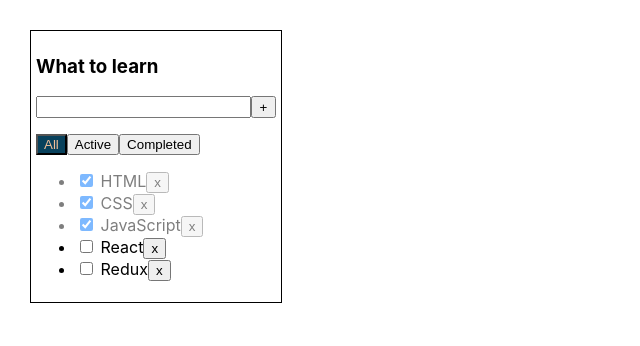
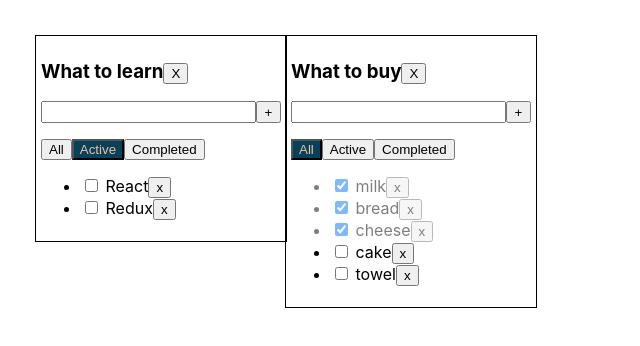
Before and after one commit to isxodus/todolist-ts, a React (Create React App) app: page / in a window 1280 px wide. Shown: the top 346 px of the page, without its empty margins (0-640 px from the left). Built offline with nearby package versions, Linux system fonts and the light colour scheme.

Commit message:
implemented logic with more todolists

```diff
--- a/src/App.css
+++ b/src/App.css
@@ -1,6 +1,7 @@
 .App {
     padding: 30px;
     display: grid;
+    grid-template-columns: 250px 250px 250px;
 }
 
 .App > div {
--- a/src/App.tsx
+++ b/src/App.tsx
@@ -4,55 +4,94 @@ import {TaskType, ToDoList} from "./components/ToDoList";
 import {v1} from "uuid";
 
 export type FilterValueType = 'all' | 'completed' | 'active'
+export type TodolistType = {
+    id: string
+    title: string
+    filter: FilterValueType
+}
 
 function App() {
 
-    let initList = [
+    let tdList1 = v1()
+    let tdList2 = v1()
+    let [todolists, setTodolists] = useState<Array<TodolistType>>([
+            {id: tdList1, title: "What to learn", filter: "active"},
+            {id: tdList2, title: "What to buy", filter: "all"},
+        ]
+    )
+
+    let [tasks, setTasks] = useState({
+        [tdList1]: [
             {id: v1(), title: "HTML", isDone: true},
             {id: v1(), title: "CSS", isDone: true},
             {id: v1(), title: "JavaScript", isDone: true},
             {id: v1(), title: "React", isDone: false},
             {id: v1(), title: "Redux", isDone: false}
+        ],
+        [tdList2]: [
+            {id: v1(), title: "milk", isDone: true},
+            {id: v1(), title: "bread", isDone: true},
+            {id: v1(), title: "cheese", isDone: true},
+            {id: v1(), title: "cake", isDone: false},
+            {id: v1(), title: "towel", isDone: false}
         ]
-    // let list2 = [
-    //     {id: 1, title: "Terminator", isDone: true},
-    //     {id: 2, title: "Star Wars", isDone: true},
-    //     {id: 3, title: "Lord of the Rings", isDone: true},
-    // ]
-    let [tasks, setTasks] = useState<Array<TaskType>>(initList)
-    let [filter, setFilter] = useState<FilterValueType>("all")
 
-    function removeTask(id: string) {
-        let resultTasks = tasks.filter((t) => (t.id !== id))
-        setTasks(resultTasks)
+    })
+
+    const changeFilter = (id: string, filter: FilterValueType) => {
+        let tempArr: Array<TodolistType> = todolists.map(todolist => {
+            if (todolist.id === id) todolist.filter = filter
+            return todolist
+        })
+        setTodolists([...tempArr])
     }
 
-    function addTask(title: string,) {
-        let newTask = {id: v1(), title: title, isDone: false}
-        setTasks([...tasks, newTask])
+    const removeTask = (id: string, taskId: string) => {
+        let tempTasks = {...tasks}
+        tempTasks[id] = tasks[id].filter((t) => (t.id !== taskId))
+        setTasks({...tempTasks})
     }
 
-    function changeFilter(value: FilterValueType) {
-        setFilter(value)
+    function addTask(id: string, title: string,) {
+        let tempTasks = {...tasks}
+        let newTask: TaskType = {id: v1(), title: title, isDone: false}
+        tempTasks[id] = [...tempTasks[id], newTask]
+        setTasks({...tempTasks})
     }
 
-    let tasksForToDoList = tasks
-    if (filter === 'completed') {
-        tasksForToDoList = tasks.filter((t) => t.isDone)
-    }
-    if (filter === 'active') {
-        tasksForToDoList = tasks.filter((t) => !t.isDone)
+    const removeTodolist = (id: string) => {
+        let tempTodolists = [...todolists]
+        tempTodolists = tempTodolists.filter((t) => (t.id !== id))
+
+        let tempTasks = {...tasks}
+        delete tempTasks[id]
+
+        setTodolists(tempTodolists)
+        setTasks(tempTasks)
     }
 
-    console.log(initList)
+
+    // console.log(initList)
     return <div className="App">
-        <ToDoList title={"What to learn"}
+        {todolists.map(todolist => {
+            let tasksForToDoList = tasks[todolist.id]
+            if (todolist.filter === 'completed') {
+                tasksForToDoList = tasks[todolist.id].filter((t) => t.isDone)
+            }
+            if (todolist.filter === 'active') {
+                tasksForToDoList = tasks[todolist.id].filter((t) => !t.isDone)
+            }
+            return <ToDoList id={todolist.id}
+                             title={todolist.title}
                              tasks={tasksForToDoList}
                              addTask={addTask}
                              removeTask={removeTask}
                              changeFilter={changeFilter}
-                  filter={filter}
+                             filter={todolist.filter}
+                             removeTodolist={removeTodolist}
             />
+        })}
+
         {/*<ToDoList title={"Movies to watch"} tasks={list2}/>*/}
         {/*<ToDoList title={"Things to do"}*/}
         {/*          tasks={tasksForToDoList}*/}
--- a/src/components/ToDoList.module.css
+++ b/src/components/ToDoList.module.css
@@ -2,8 +2,12 @@
     width: 240px;
     border: solid 1px black;
     padding: 5px;
+    margin: 5px
 }
 
+h3 {
+    display: inline-block;
+}
 
 .inputHandler {
     display: grid;
--- a/src/components/ToDoList.tsx
+++ b/src/components/ToDoList.tsx
@@ -10,12 +10,14 @@ export type TaskType = {
 }
 
 export type CardType = {
+    id: string
     title: string
     tasks: Array<TaskType>
-    addTask: (title: string) => void
-    removeTask: (id: string) => void
-    changeFilter: (value: FilterValueType) => void
+    addTask: (id: string, title: string) => void
+    removeTask: (id: string, taskId: string) => void
+    changeFilter: (id: string, value: FilterValueType) => void
     filter: FilterValueType
+    removeTodolist: (id: string) => void
 }
 
 export function ToDoList(props: CardType) {
@@ -29,7 +31,7 @@ export function ToDoList(props: CardType) {
     }
     const onKeyPressNewTaskTitleHandler = (e: KeyboardEvent<HTMLInputElement>) => {
         if (e.key === '\n') {
-            props.addTask(newTaskTitle)
+            props.addTask(props.id, newTaskTitle)
             setNewTaskTitle('')
         }
     }
@@ -40,25 +42,28 @@ export function ToDoList(props: CardType) {
             return
         }
 
-        props.addTask(newTaskTitle)
+        props.addTask(props.id, newTaskTitle)
         setNewTaskTitle('')
     }
     //filters
     const onAllClickHandler = () => {
-        props.changeFilter("all")
+        props.changeFilter(props.id, "all")
     }
     const onActiveClickHandler = () => {
-        props.changeFilter("active")
+        props.changeFilter(props.id, "active")
     }
     const onCompletedClickHandler = () => {
-        props.changeFilter("completed")
+        props.changeFilter(props.id, "completed")
     }
     //show list
 
 
     return <div>
         <div className={css.cardType}>
-            <h3>{props.title}</h3>
+            <div><h3>{props.title}</h3>
+                <button onClick={() => props.removeTodolist(props.id)}>X</button>
+            </div>
+
             <div className={css.inputHandler}>
                 <input value={newTaskTitle}
                        onChange={onChangeNewTaskTitleHandler}
@@ -75,7 +80,7 @@ export function ToDoList(props: CardType) {
             <ul>
                 {
                     props.tasks.map((task) => {
-                        const onRemoveTaskHandler = () => props.removeTask(task.id)
+                        const onRemoveTaskHandler = () => props.removeTask(props.id, task.id)
                         return <li className={task.isDone ? css.doneTask : ''}>
                             <input type={"checkbox"} checked={task.isDone}/> <span>{task.title}</span>
                             <button onClick={onRemoveTaskHandler}>x</button>
```
Lines whose indentation alone changed are shown as unchanged.
